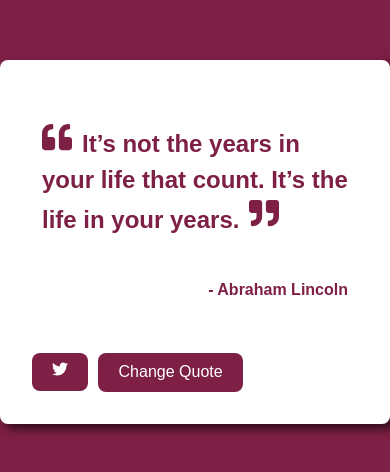
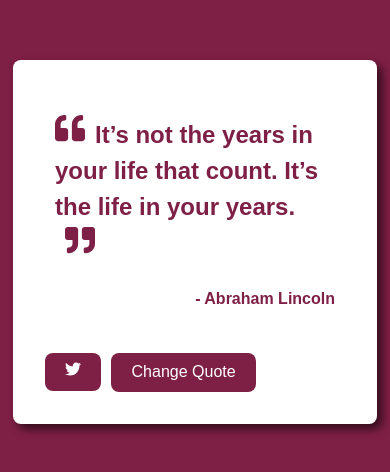
Before and after one commit to FarwaMuhibZada/random-quote-machine, a React (Create React App) app: page / in a window 390 px wide. Shown: the part 180-652 px from the top of the page. Built offline with nearby package versions, Linux system fonts and the light colour scheme.

Commit message:
complete the design of application .

```diff
--- a/src/App.css
+++ b/src/App.css
@@ -49,3 +49,19 @@ a {
   color: white;
   font-size: 1em;
 }
+
+@media(max-width: 440px) {
+  #quote-box {
+    width: 300px;
+    margin: 0 auto;
+    min-height: 300px;
+    display: flex;
+    flex-direction: column;
+    justify-content: space-between;
+    padding: 2rem;
+    text-align: left;
+    background-color: white;
+    border-radius: 8px;
+    box-shadow: 5px 5px 10px rgba(0, 0, 0, 0.618);
+  }
+}
```
